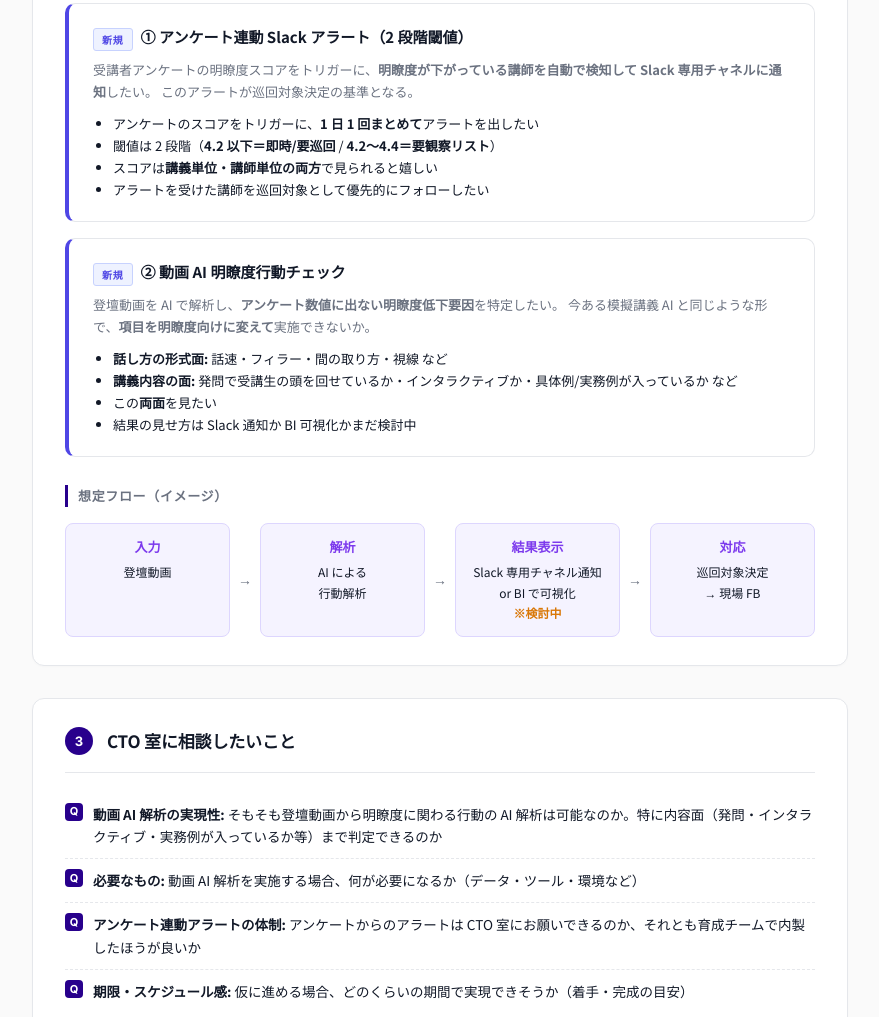
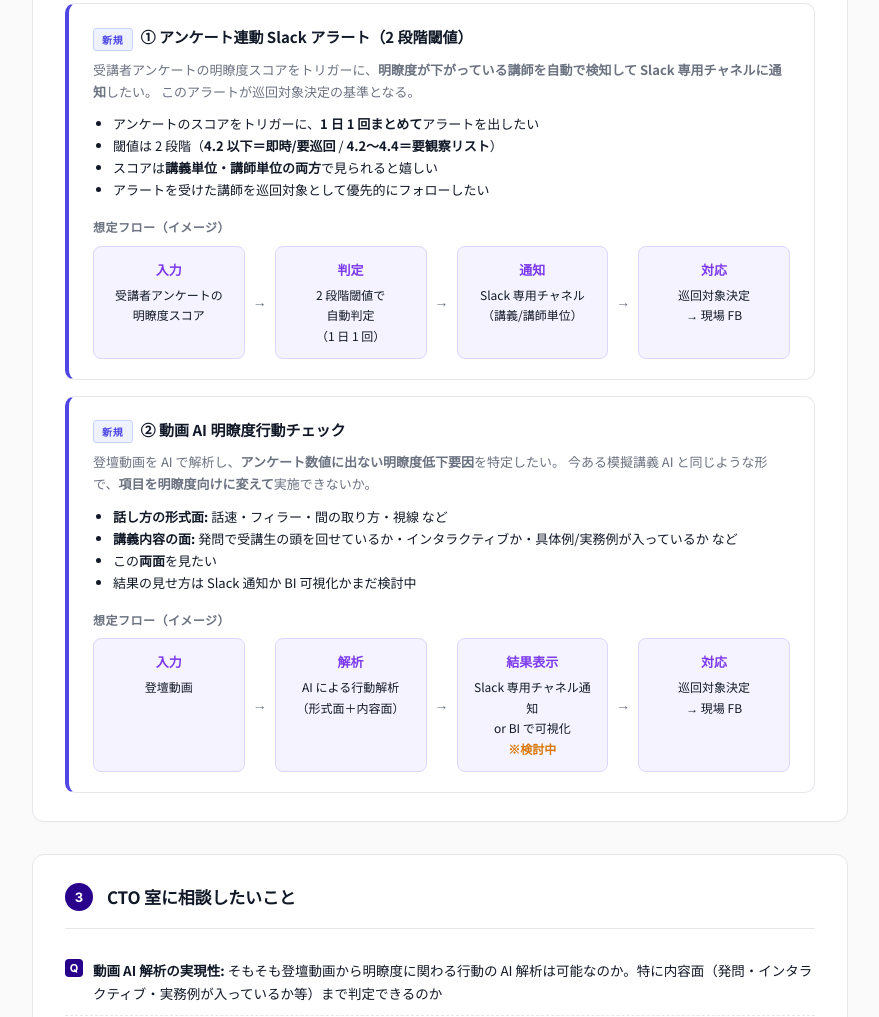
Before and after one commit to Genki-Uramoto/Genki-Uramoto.github.io, a plain HTML site: page strategy/cto-meiryodo-ai-kickoff.html in a window 1280 px wide. Shown: the part 749-1766 px from the top of the page, without its empty margins (200-1079 px from the left). Drawn offline with Linux system fonts and the light colour scheme.

Commit message:
Split envisioned flow into per-track flows in clarity-monitoring kickoff
Co-Authored-By: Claude Opus 4.8 (1M context) <noreply@anthropic.com>

```diff
--- a/strategy/cto-meiryodo-ai-kickoff.html
+++ b/strategy/cto-meiryodo-ai-kickoff.html
@@ -218,8 +218,15 @@
     display: flex;
     align-items: stretch;
     gap: 0;
+    margin-top: 8px;
+    flex-wrap: wrap;
+  }
+  .flow-label {
     margin-top: 16px;
-    flex-wrap: wrap;
+    font-size: 12px;
+    font-weight: 700;
+    color: var(--text-sub);
+    letter-spacing: 0.04em;
   }
   .flow-step {
     flex: 1;
@@ -339,6 +346,16 @@
         <li>スコアは<strong>講義単位・講師単位の両方</strong>で見られると嬉しい</li>
         <li>アラートを受けた講師を巡回対象として優先的にフォローしたい</li>
       </ul>
+      <div class="flow-label">想定フロー（イメージ）</div>
+      <div class="flow">
+        <div class="flow-step"><strong>入力</strong>受講者アンケートの<br>明瞭度スコア</div>
+        <div class="flow-arrow">→</div>
+        <div class="flow-step"><strong>判定</strong>2 段階閾値で<br>自動判定<br>（1 日 1 回）</div>
+        <div class="flow-arrow">→</div>
+        <div class="flow-step"><strong>通知</strong>Slack 専用チャネル<br>（講義/講師単位）</div>
+        <div class="flow-arrow">→</div>
+        <div class="flow-step"><strong>対応</strong>巡回対象決定<br>→ 現場 FB</div>
+      </div>
     </div>
 
     <div class="measure-card new">
@@ -353,14 +370,11 @@
         <li>この<strong>両面</strong>を見たい</li>
         <li>結果の見せ方は Slack 通知か BI 可視化かまだ検討中</li>
       </ul>
-    </div>
-
-    <div class="subsection">
-      <div class="subsection-title">想定フロー（イメージ）</div>
+      <div class="flow-label">想定フロー（イメージ）</div>
       <div class="flow">
         <div class="flow-step"><strong>入力</strong>登壇動画</div>
         <div class="flow-arrow">→</div>
-        <div class="flow-step"><strong>解析</strong>AI による<br>行動解析</div>
+        <div class="flow-step"><strong>解析</strong>AI による行動解析<br>（形式面＋内容面）</div>
         <div class="flow-arrow">→</div>
         <div class="flow-step"><strong>結果表示</strong>Slack 専用チャネル通知<br>or BI で可視化<br><span style="color:#D97706; font-weight:700;">※検討中</span></div>
         <div class="flow-arrow">→</div>
```
